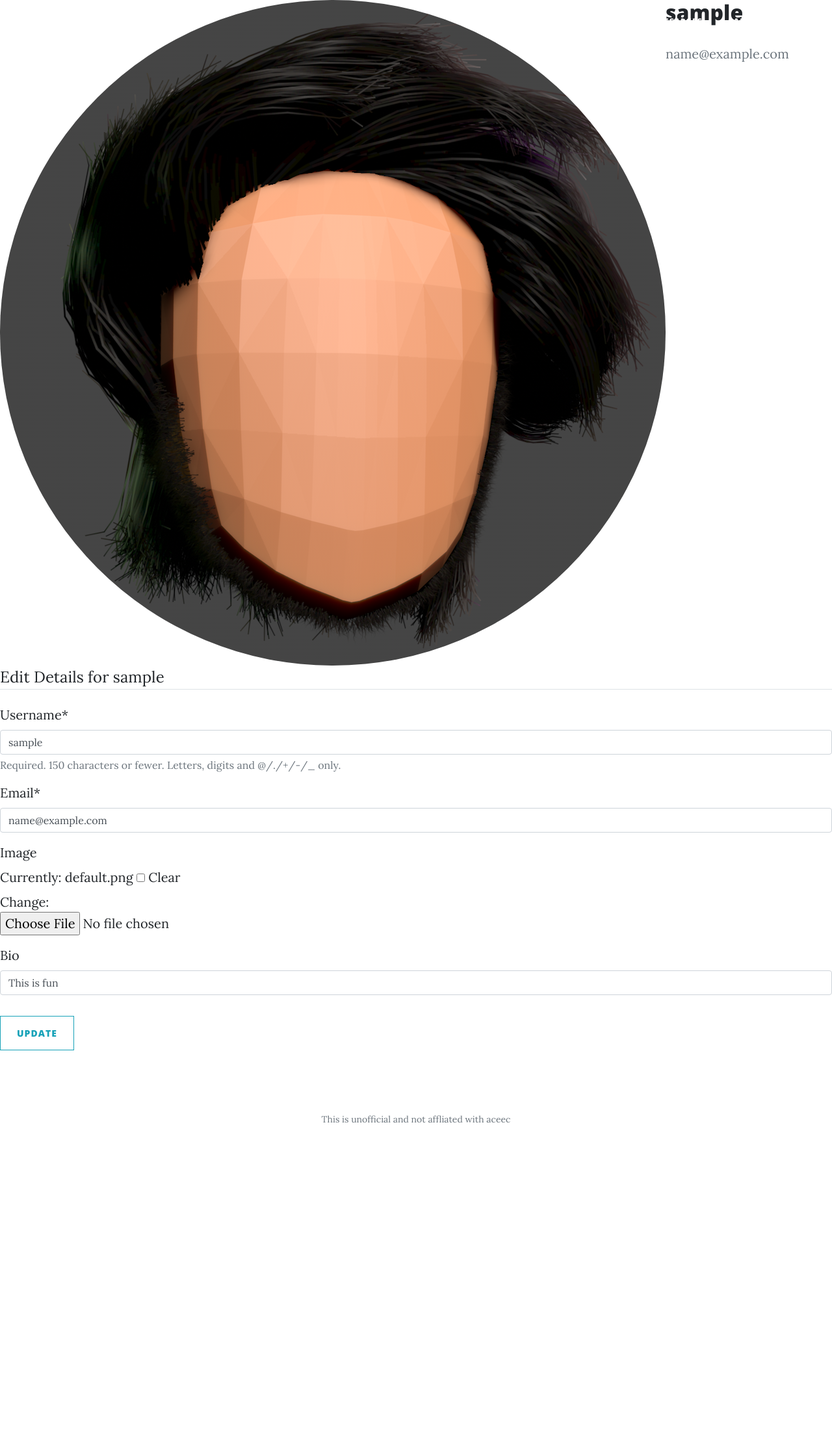
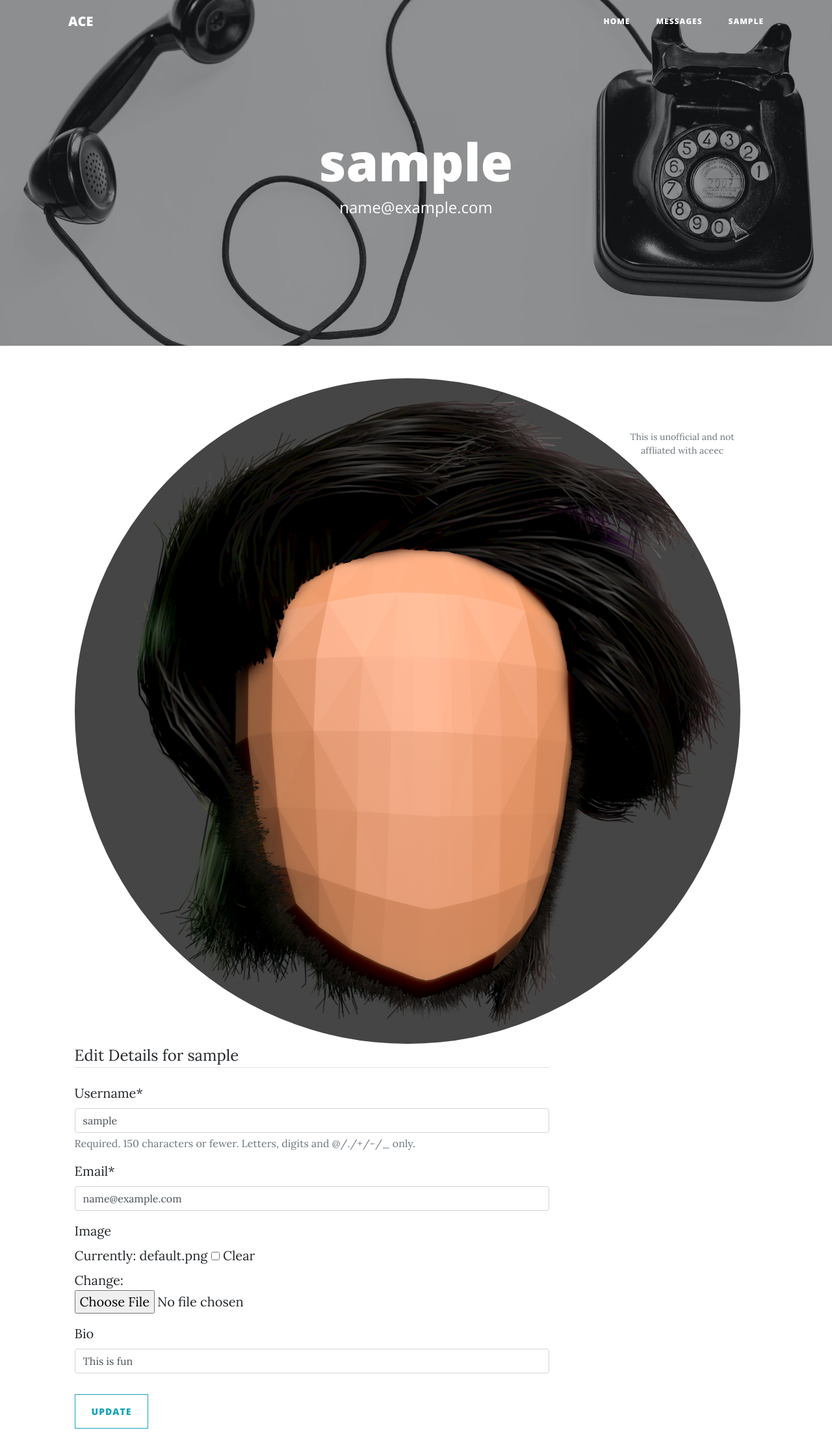
Before and after one commit to EnigmaCodex-ACE/ACE-HUB-project, a Django app: page /profile/ in a window 1280 px wide. Shown: the whole page at 65% size. Before the commit the page ends 1728 px from the top, so only its background shows below. Run offline with Django 3.2, Linux system fonts and the light colour scheme; the visitor is signed in with stand-in values (Sample User, id 1); some libraries are stand-ins or nearby versions.

Commit message:
changed some stuff in indentations stuff

```diff
--- a/aceblog/users/templates/users/profile.html
+++ b/aceblog/users/templates/users/profile.html
@@ -1,14 +1,21 @@
 {% extends "blog/base.html" %}
 {% load crispy_forms_tags %}
 {% block content %}
-    <div class="content-section">
-        <div class="media">
-          <img class="rounded-circle account-img" src="{{ user.profile.image.url }}">
-          <div class="media-body">
-            <h2 class="account-heading">{{ user.username }}</h2>
-            <p class="text-secondary">{{ user.email }}</p>
+    <header class="masthead" style="background-image:url('assets/img/contact-bg.jpg');">
+      <div class="overlay"></div>
+      <div class="container">
+          <div class="row">
+              <div class="col-md-10 col-lg-8 mx-auto">
+                  <div class="site-heading">
+                      <h1>{{ user.username }}</h1><span class="subheading">{{ user.email }}</span></div>
+              </div>
           </div>
-        </div>
+      </div>
+    </header>
+    <div class="container">
+      <div class="row">
+      <div class="col-md-10 col-lg-8 mx-auto">
+      <img class="rounded-circle" src="{{ user.profile.image.url }}">
         <form method="POST" enctype="multipart/form-data">
           {% csrf_token %}
           <fieldset class="form-group">
@@ -20,5 +27,5 @@
               <button class="btn btn-outline-info" type="submit">Update</button>
           </div>
       </form>
-      </div>
+    </div>
 {% endblock content %}
```
Also changed, not shown: aceblog/media/profile_pics/944b79720f530908097252868cfc796c_uN5orGP.gif.
